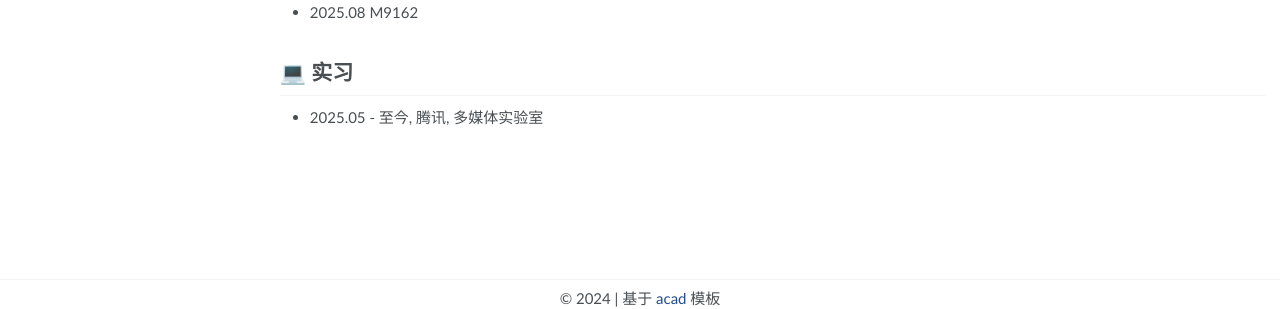
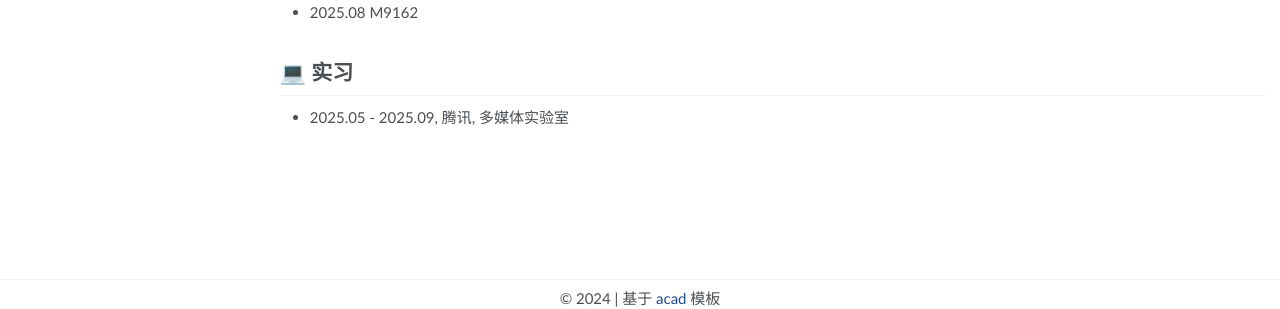
Before and after one commit to DeathPolca/DeathPolca.github.io, a Jekyll site: the page built from _pages/about.md, in a window 1280 px wide and 1257 px high. Shown: the part 932-1241 px from the top of the window. Built offline with Jekyll 4.4.1, drawn with Linux system fonts in a browser that asks for light colours; some web fonts are replaced.

Commit message:
change intern time

```diff
--- a/_pages/about.md
+++ b/_pages/about.md
@@ -62,4 +62,4 @@ redirect_from:
 <span class='anchor' id='-gzsx'></span>
 
 # 💻 实习
-- 2025.05 - 至今, 腾讯, 多媒体实验室
+- 2025.05 - 2025.09, 腾讯, 多媒体实验室
```
